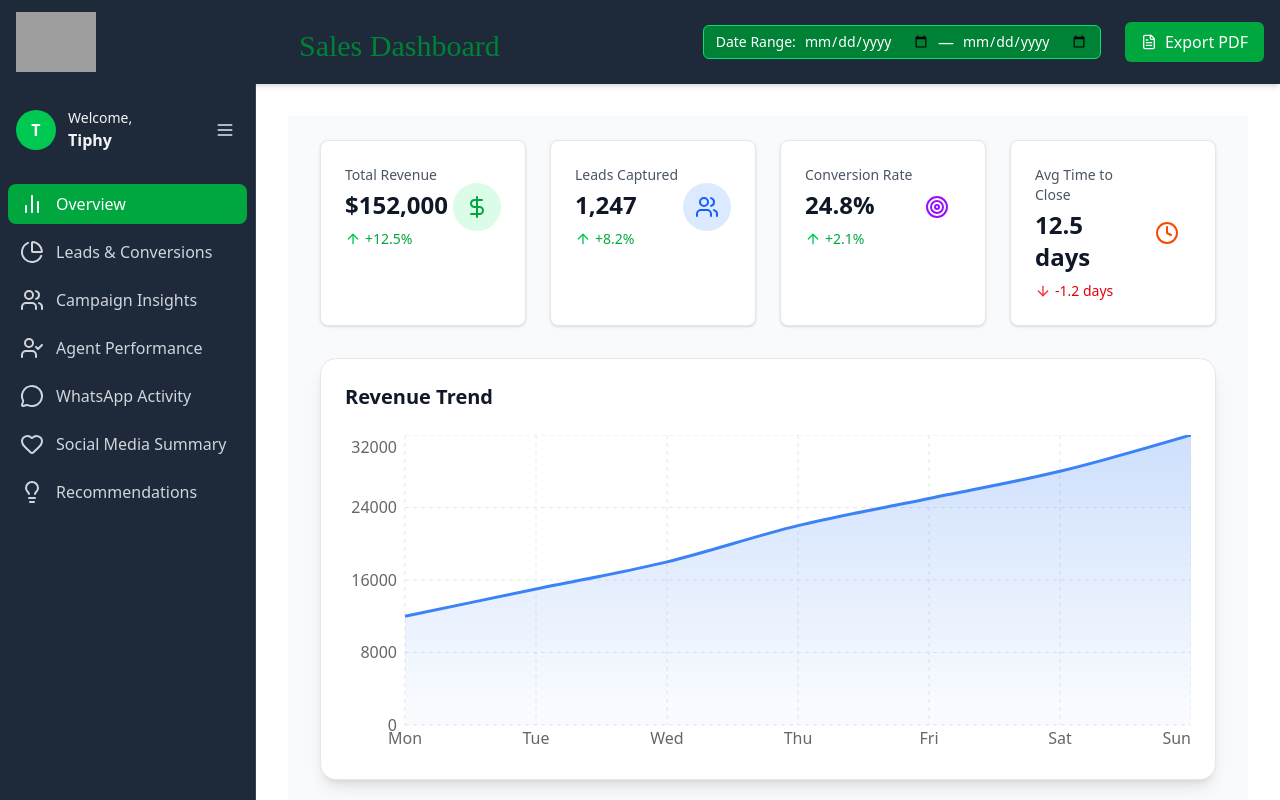
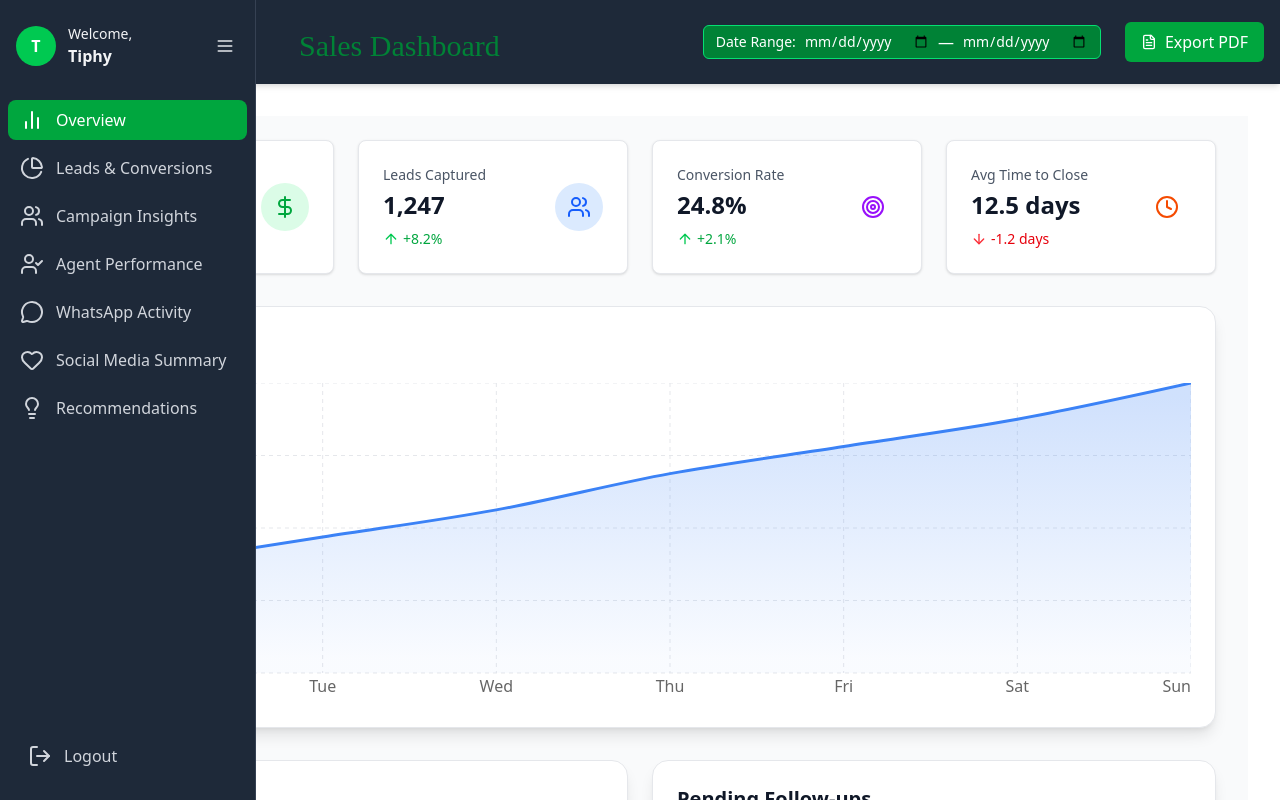
Before and after one commit to simon-tiphy/optivensalestracking-system-, a React (Vite) app: page / in a window 1280 px wide. Shown: the top 800 px of the page. Built offline with nearby package versions, Linux system fonts and the light colour scheme; grey boxes are pictures that could not be loaded.

Commit message:
correct sidebar movement

```diff
--- a/src/components/Sidebar.jsx
+++ b/src/components/Sidebar.jsx
@@ -84,6 +84,7 @@
 
 // export default Sidebar;
 
+
 import React, { useState } from "react"
 import { Menu, LogOut } from "lucide-react"
 import {
@@ -112,14 +113,14 @@ function Sidebar({ navTabs, activeTab, setActiveTab, userName = "Tiphy" }) {
   return (
     <aside
       className={`
-        sticky top-0 h-screen flex flex-col justify-between
-        bg-gray-800 border-r border-gray-700
+        fixed inset-y-0 left-0 flex flex-col justify-between
+        bg-gray-800 border-r border-gray-700 z-50
         transition-all duration-300
         ${collapsed ? "w-16" : "w-64"}
       `}
-      onMouseEnter={() => collapsed && setCollapsed(false)}
-      onMouseLeave={() => !collapsed && setCollapsed(true)}
     >
+      {/* Make the inner area scrollable if too tall */}
+      <div className="flex-1 overflow-y-auto">
         {/* Header: Welcome + Toggle */}
         <div className="flex items-center justify-between px-4 pt-6">
           <div className="flex items-center space-x-3">
@@ -148,7 +149,7 @@ function Sidebar({ navTabs, activeTab, setActiveTab, userName = "Tiphy" }) {
         </div>
 
         {/* Navigation Tabs */}
-      <ul className="mt-8 space-y-2 px-2 flex-1">
+        <ul className="mt-8 space-y-2 px-2">
           {navTabs.map((tab) => {
             const isActive = activeTab === tab.name
             return (
@@ -176,6 +177,7 @@ function Sidebar({ navTabs, activeTab, setActiveTab, userName = "Tiphy" }) {
             )
           })}
         </ul>
+      </div>
 
       {/* Logout Button */}
       <div className="px-4 pb-6">
```
Lines whose indentation alone changed are shown as unchanged.
